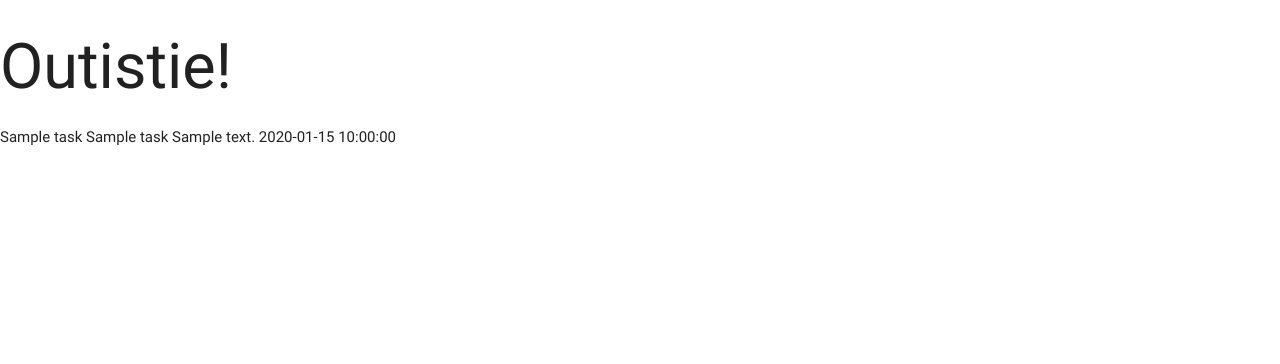
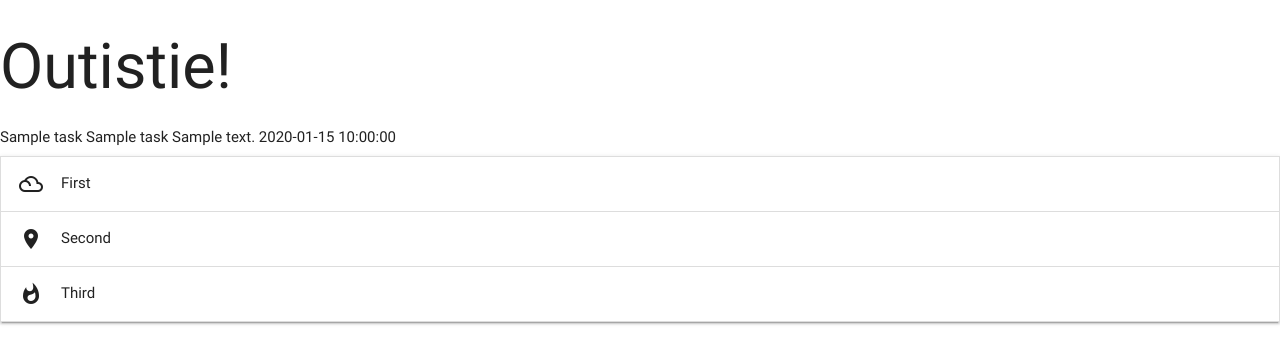
Before and after one commit to dejvoss/flask-task-manager, a Flask app: page / in a window 1280 px wide. Shown: the top 364 px of the page. Run offline with Flask 2, Linux system fonts and the light colour scheme; a database or web service that is not in the repository returns one stand-in record (values such as "Sample title"); some libraries are stand-ins or nearby versions.

Commit message:
Add the collapsible element from materialize library to tasks.html base

```diff
--- a/templates/base.html
+++ b/templates/base.html
@@ -15,7 +15,12 @@
 
 	<script src="https://code.jquery.com/jquery-3.5.1.min.js"
 		integrity="sha256-9/aliU8dGd2tb6OSsuzixeV4y/faTqgFtohetphbbj0=" crossorigin="anonymous"></script>
-         <script src="https://cdnjs.cloudflare.com/ajax/libs/materialize/1.0.0/js/materialize.min.js"></script>
+	<script src="https://cdnjs.cloudflare.com/ajax/libs/materialize/1.0.0/js/materialize.min.js"></script>
+	<script type="text/javascript">
+		$(document).ready(function(){
+    $('.collapsible').collapsible();
+  });
+	</script>
 
 </body>
 
--- a/templates/tasks.html
+++ b/templates/tasks.html
@@ -8,4 +8,20 @@
 {{tasks.is_urgent}}
 {{tasks.due_date}}
 {% endfor %}
+
+<ul class="collapsible">
+	<li>
+		<div class="collapsible-header"><i class="material-icons">filter_drama</i>First</div>
+		<div class="collapsible-body"><span>Lorem ipsum dolor sit amet.</span></div>
+	</li>
+	<li>
+		<div class="collapsible-header"><i class="material-icons">place</i>Second</div>
+		<div class="collapsible-body"><span>Lorem ipsum dolor sit amet.</span></div>
+	</li>
+	<li>
+		<div class="collapsible-header"><i class="material-icons">whatshot</i>Third</div>
+		<div class="collapsible-body"><span>Lorem ipsum dolor sit amet.</span></div>
+	</li>
+</ul>
+
 {% endblock %}
```
Lines whose indentation alone changed are shown as unchanged.
